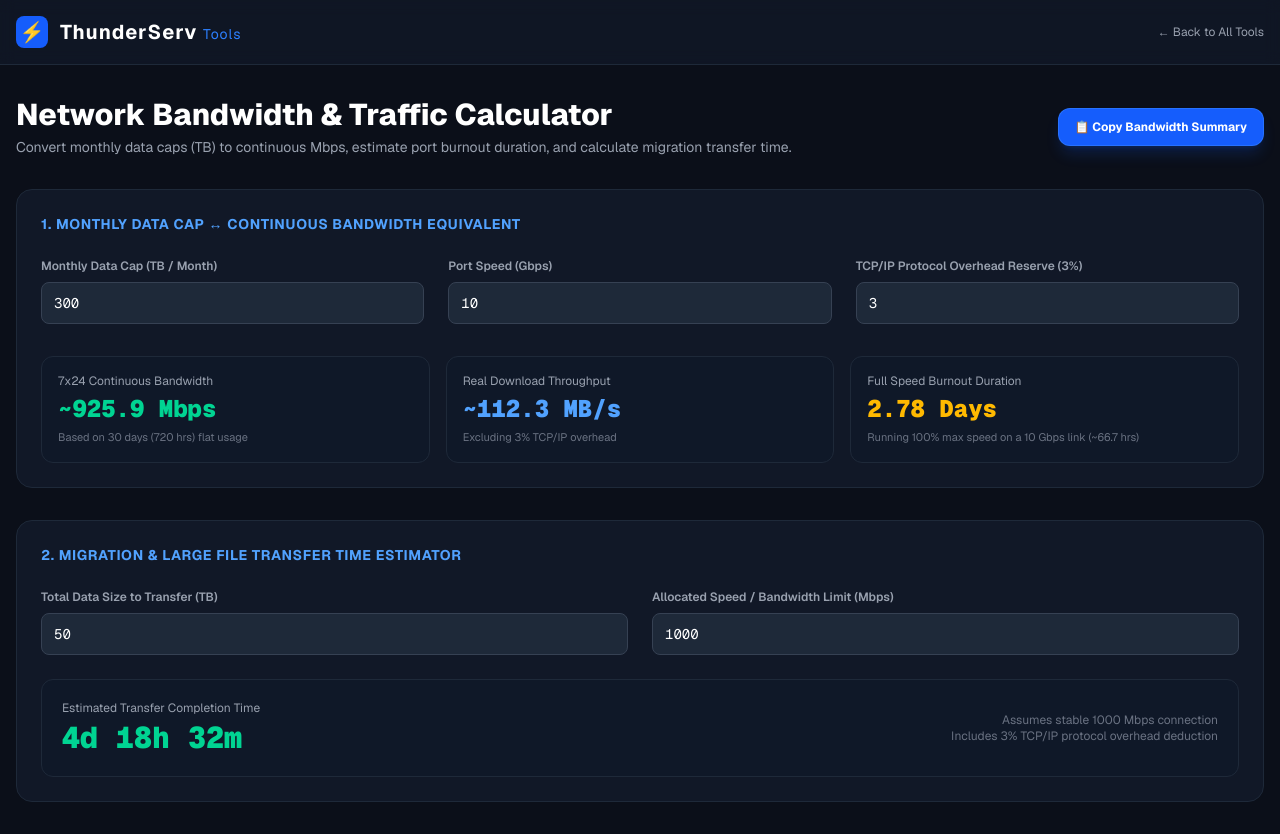
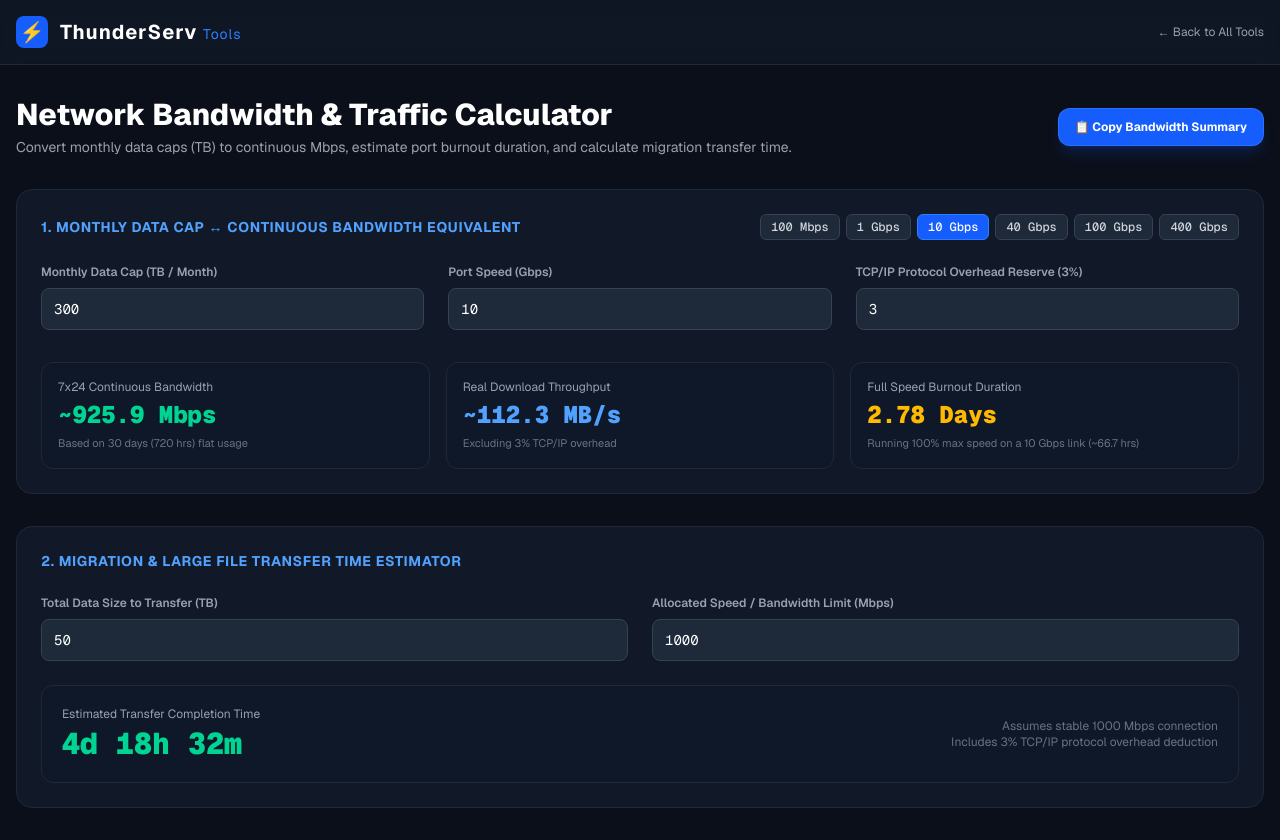
Before and after one commit to khpiang/thunderserv-tools, a Next.js app: page /bandwidth-calculator in a window 1280 px wide. Built offline with nearby package versions, Linux system fonts and the light colour scheme.

Commit message:
Update page.tsx

```diff
--- a/app/bandwidth-calculator/page.tsx
+++ b/app/bandwidth-calculator/page.tsx
@@ -2,10 +2,20 @@
 
 import React, { useState } from "react";
 
+// 快捷端口预设 (Mbps)
+const PORT_PRESETS = [
+  { label: "100 Mbps", value: 0.1 },
+  { label: "1 Gbps", value: 1 },
+  { label: "10 Gbps", value: 10 },
+  { label: "40 Gbps", value: 40 },
+  { label: "100 Gbps", value: 100 },
+  { label: "400 Gbps", value: 400 },
+];
+
 export default function BandwidthCalculator() {
   // 1. 月流量 ↔ 连续带宽 换算
-  const [monthlyTB, setMonthlyTB] = useState<number>(300); // 300 TB/月
-  const [portSpeedGbps, setPortSpeedGbps] = useState<number>(10); // 10 Gbps 口子
+  const [monthlyTB, setMonthlyTB] = useState<number>(300); // 默认 300 TB/月
+  const [portSpeedGbps, setPortSpeedGbps] = useState<number>(10); // 默认 10 Gbps
 
   // 2. 数据传输耗时计算
   const [transferSizeTB, setTransferSizeTB] = useState<number>(50); // 50 TB 数据
@@ -17,8 +27,7 @@ export default function BandwidthCalculator() {
 
   // --- 核心逻辑计算 ---
 
-  // A. 300 TB 月流量换算为 7x24 连续 Mbps
-  // 1 TB = 8,000,000 Megabits; 1月 = 30天 = 720小时 = 2,592,000 秒
+  // A. 月流量换算为 7x24 连续 Mbps
   const calculateTrafficToBandwidth = () => {
     const totalBits = monthlyTB * 8 * 1000 * 1000; // Megabits (Decimal)
     const monthSeconds = 30 * 24 * 3600;
@@ -28,7 +37,7 @@ export default function BandwidthCalculator() {
     const rawMbps = avgMbps * (1 - tcpOverhead / 100);
     const avgMBps = rawMbps / 8;
 
-    // 全速跑满端口耗尽流量的时间 (以 Port Speed 为准)
+    // 全速跑满端口耗尽流量的时间
     const portMbps = portSpeedGbps * 1000;
     const secondsToDeplete = portMbps > 0 ? (monthlyTB * 8 * 1000 * 1000) / portMbps : 0;
     const hoursToDeplete = secondsToDeplete / 3600;
@@ -65,11 +74,11 @@ export default function BandwidthCalculator() {
     const summaryText = `====================================
 BANDWIDTH & TRAFFIC SPECIFICATION
 ====================================
-• Port Capacity: ${portSpeedGbps} Gbps
+• Port Capacity: ${portSpeedGbps >= 1 ? `${portSpeedGbps} Gbps` : `${portSpeedGbps * 1000} Mbps`}
 • Monthly Data Allocation: ${monthlyTB} TB / Month
 • 7x24 Continuous Equivalent Bandwidth: ~${trafficRes.avgMbps.toFixed(1)} Mbps
 • Net Transfer Speed (Excl. ${tcpOverhead}% TCP Overhead): ~${trafficRes.avgMBps.toFixed(1)} MB/s
-• Full-Speed Burnout Time (${portSpeedGbps} Gbps continuous): ~${trafficRes.daysToDeplete.toFixed(2)} Days (${trafficRes.hoursToDeplete.toFixed(1)} Hours)
+• Full-Speed Burnout Time (${portSpeedGbps >= 1 ? `${portSpeedGbps} Gbps` : `${portSpeedGbps * 1000} Mbps`} continuous): ~${trafficRes.daysToDeplete.toFixed(2)} Days (${trafficRes.hoursToDeplete.toFixed(1)} Hours)
 ------------------------------------
 DATA TRANSFER TIME ESTIMATE
 • Data Volume: ${transferSizeTB} TB
@@ -119,9 +128,28 @@ DATA TRANSFER TIME ESTIMATE
 
         {/* 模块 1：月流量 ↔ 连续带宽等效转换 */}
         <div className="bg-[#111827] border border-gray-800 rounded-2xl p-6 space-y-6">
-          <h2 className="text-sm font-bold text-blue-400 uppercase tracking-wider">
-            1. Monthly Data Cap ↔ Continuous Bandwidth Equivalent
-          </h2>
+          <div className="flex flex-col sm:flex-row sm:items-center justify-between gap-3">
+            <h2 className="text-sm font-bold text-blue-400 uppercase tracking-wider">
+              1. Monthly Data Cap ↔ Continuous Bandwidth Equivalent
+            </h2>
+
+            {/* 常用端口快捷选择按钮组 */}
+            <div className="flex flex-wrap gap-1.5">
+              {PORT_PRESETS.map((p) => (
+                <button
+                  key={p.label}
+                  onClick={() => setPortSpeedGbps(p.value)}
+                  className={`text-xs px-2.5 py-1 rounded-md font-mono font-medium transition border ${
+                    portSpeedGbps === p.value
+                      ? "bg-blue-600 border-blue-500 text-white"
+                      : "bg-gray-800 border-gray-700 text-gray-300 hover:bg-gray-700"
+                  }`}
+                >
+                  {p.label}
+                </button>
+              ))}
+            </div>
+          </div>
 
           <div className="grid grid-cols-1 md:grid-cols-3 gap-6">
             <div className="space-y-2">
@@ -142,7 +170,7 @@ DATA TRANSFER TIME ESTIMATE
               </label>
               <input
                 type="number"
-                step="0.1"
+                step="0.001"
                 value={portSpeedGbps}
                 onChange={(e) => setPortSpeedGbps(Math.max(0, parseFloat(e.target.value) || 0))}
                 className="w-full bg-gray-800 border border-gray-700 rounded-lg py-2.5 px-3 text-sm text-white focus:outline-none focus:border-blue-500 font-mono"
@@ -192,7 +220,7 @@ DATA TRANSFER TIME ESTIMATE
                 {trafficRes.daysToDeplete.toFixed(2)} Days
               </div>
               <div className="text-[11px] text-gray-500">
-                Running 100% max speed on a {portSpeedGbps} Gbps link (~{trafficRes.hoursToDeplete.toFixed(1)} hrs)
+                Running 100% max speed on a {portSpeedGbps >= 1 ? `${portSpeedGbps} Gbps` : `${portSpeedGbps * 1000} Mbps`} link (~{trafficRes.hoursToDeplete.toFixed(1)} hrs)
               </div>
             </div>
           </div>
```
